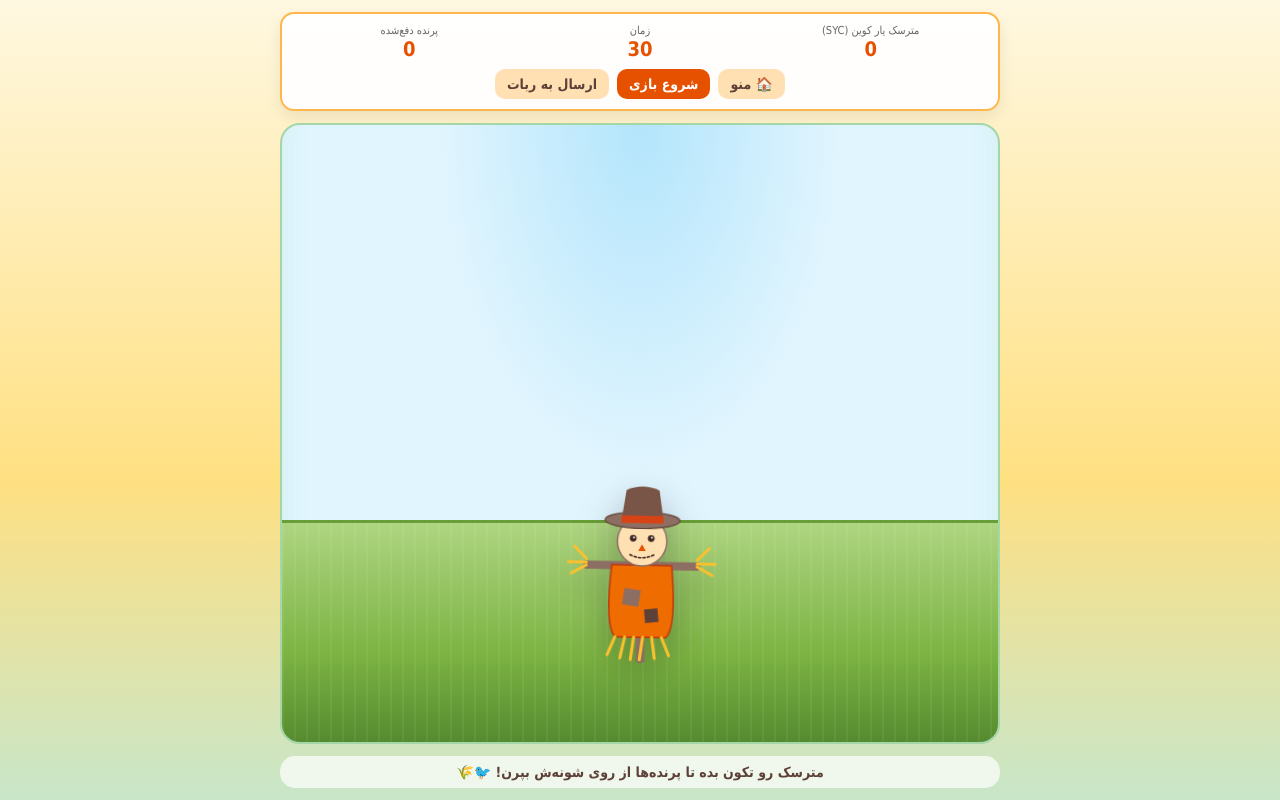
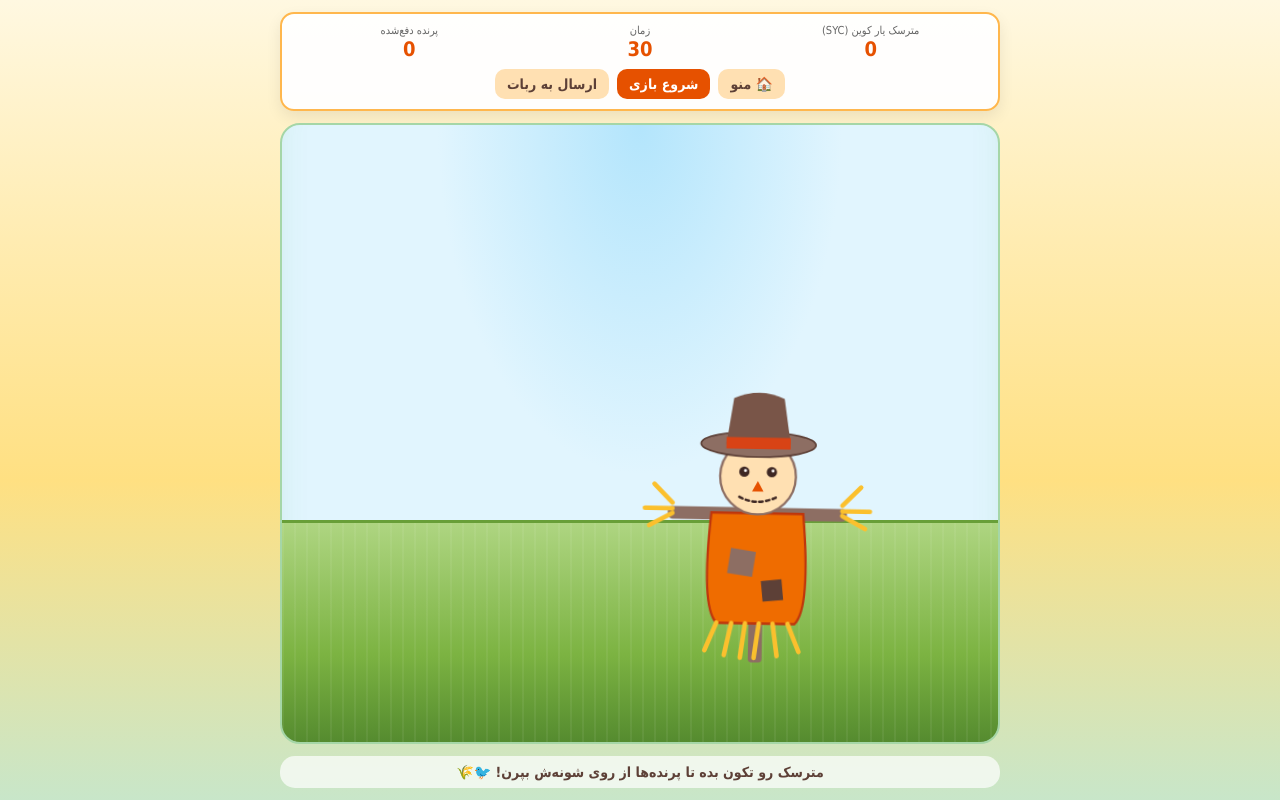
Before and after one commit to Drzobi/Game-BeranjYar-, a plain HTML site: page scarecrow.html in a window 1280 px wide. Drawn offline with Linux system fonts and the light colour scheme.

Commit message:
Update scarecrow.html

```diff
--- a/scarecrow.html
+++ b/scarecrow.html
@@ -58,10 +58,10 @@
 
   .scarecrow-wrap{
     position:absolute; left:50%; bottom:11%;
-    transform: translateX(-50%);
-    width:150px; height:210px;
+    transform: translateX(-50%)l
+    width:220px; height:310px;
     cursor:pointer; z-index:5;
-    filter: drop-shadow(0 14px 18px rgba(0,0,0,.25));
+    filter: drop-shadow(0 14px 18px rgba(0,0,0,.2l35));
     touch-action: manipulation;
   }
   .scarecrow-wrap svg{
```
